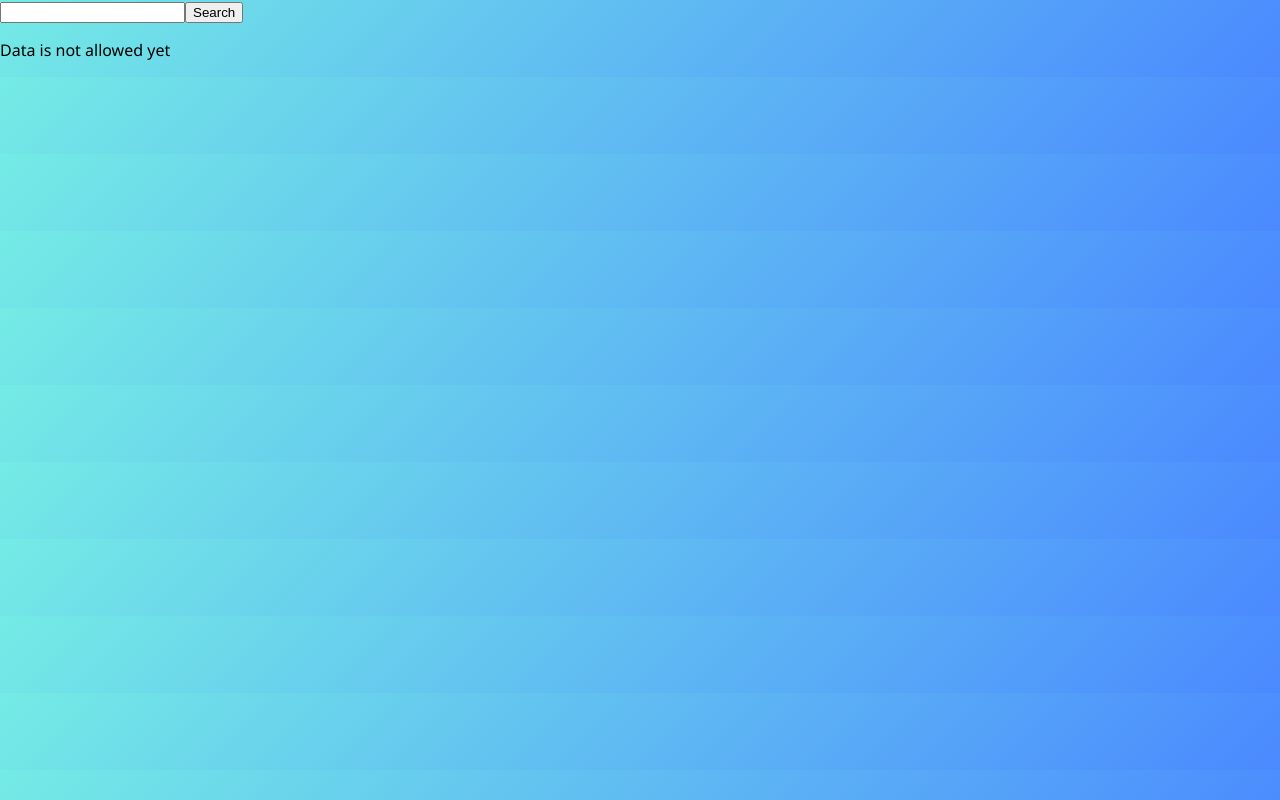
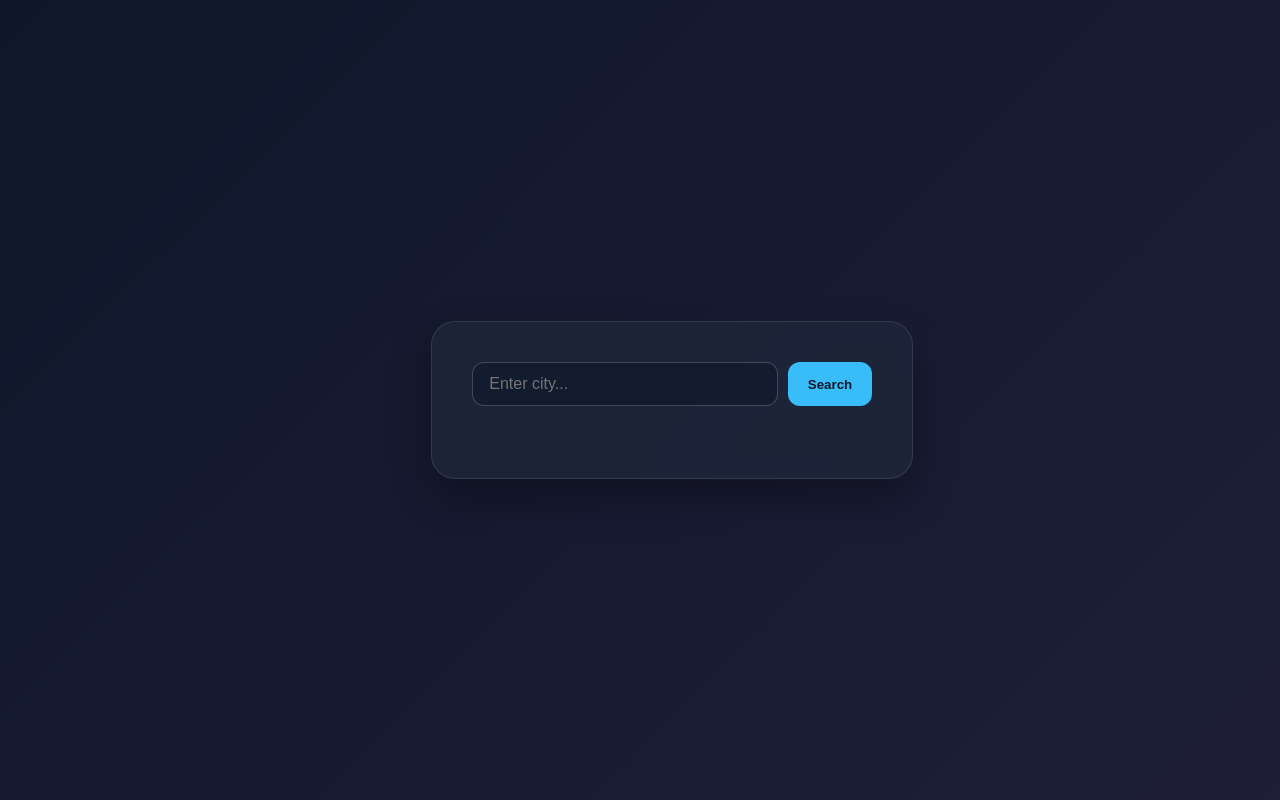
Before and after one commit to infiniteatomik-droid/weather-app, a React (Vite) app: page / in a window 1280 px wide. Built offline with nearby package versions, Linux system fonts and the light colour scheme.

Commit message:
trigger deploy

```diff
--- a/src/App.css
+++ b/src/App.css
@@ -1,184 +1,112 @@
-.counter {
-  font-size: 16px;
-  padding: 5px 10px;
-  border-radius: 5px;
-  color: var(--accent);
-  background: var(--accent-bg);
-  border: 2px solid transparent;
-  transition: border-color 0.3s;
-  margin-bottom: 24px;
-
-  &:hover {
-    border-color: var(--accent-border);
-  }
-  &:focus-visible {
-    outline: 2px solid var(--accent);
-    outline-offset: 2px;
-  }
+body {
+  margin: 0;
+  font-family: 'Inter', system-ui, -apple-system, sans-serif;
+  /* Красивый темно-синий градиент на весь экран */
+  background: linear-gradient(135deg, #0f172a 0%, #1e1e38 100%);
+  color: #f8fafc;
+  min-height: 100vh;
+  display: flex;
+  justify-content: center;
+  align-items: center;
 }
 
-.hero {
-  position: relative;
-
-  .base,
-  .framework,
-  .vite {
-    inset-inline: 0;
-    margin: 0 auto;
+.weather-container {
+  background: rgba(30, 41, 59, 0.7);
+  backdrop-filter: blur(12px);
+  -webkit-backdrop-filter: blur(12px);
+  border: 1px solid rgba(255, 255, 255, 0.1);
+  padding: 2.5rem;
+  border-radius: 24px;
+  width: 100%;
+  max-width: 400px;
+  box-shadow: 0 20px 40px rgba(0, 0, 0, 0.3);
+  text-align: center;
 }
 
-  .base {
-    width: 170px;
-    position: relative;
-    z-index: 0;
+.search-box {
+  display: flex;
+  gap: 10px;
+  margin-bottom: 2rem;
 }
 
-  .framework,
-  .vite {
-    position: absolute;
+.search-input {
+  flex: 1;
+  background: rgba(15, 23, 42, 0.6);
+  border: 1px solid rgba(255, 255, 255, 0.2);
+  padding: 12px 16px;
+  border-radius: 12px;
+  color: #fff;
+  font-size: 1rem;
+  outline: none;
+  transition: all 0.3s ease;
 }
 
-  .framework {
-    z-index: 1;
-    top: 34px;
-    height: 28px;
-    transform: perspective(2000px) rotateZ(300deg) rotateX(44deg) rotateY(39deg)
-      scale(1.4);
+.search-input:focus {
+  border-color: #38bdf8;
+  box-shadow: 0 0 0 2px rgba(56, 189, 248, 0.2);
 }
 
-  .vite {
-    z-index: 0;
-    top: 107px;
-    height: 26px;
-    width: auto;
-    transform: perspective(2000px) rotateZ(300deg) rotateX(40deg) rotateY(39deg)
-      scale(0.8);
-  }
+.search-button {
+  background: #38bdf8;
+  color: #0f172a;
+  border: none;
+  padding: 12px 20px;
+  border-radius: 12px;
+  font-weight: 600;
+  cursor: pointer;
+  transition: background 0.2s ease;
 }
 
-#center {
-  display: flex;
-  flex-direction: column;
-  gap: 25px;
-  place-content: center;
-  place-items: center;
-  flex-grow: 1;
-
-  @media (max-width: 1024px) {
-    padding: 32px 20px 24px;
-    gap: 18px;
-  }
+.search-button:hover {
+  background: #7dd3fc;
 }
 
-#next-steps {
-  display: flex;
-  border-top: 1px solid var(--border);
-  text-align: left;
-
-  & > div {
-    flex: 1 1 0;
-    padding: 32px;
-    @media (max-width: 1024px) {
-      padding: 24px 20px;
-    }
+.city-name {
+  font-size: 1.8rem;
+  font-weight: 700;
+  margin: 0 0 0.5rem 0;
 }
 
-  .icon {
-    margin-bottom: 16px;
-    width: 22px;
-    height: 22px;
+.temperature {
+  font-size: 4rem;
+  font-weight: 800;
+  margin: 1rem 0;
+  color: #38bdf8;
+  display: flex;
+  justify-content: center;
+  align-items: flex-start;
 }
 
-  @media (max-width: 1024px) {
-    flex-direction: column;
-    text-align: center;
-  }
+.temperature::after {
+  content: '°';
+  font-size: 2rem;
+  margin-top: 0.5rem;
 }
 
-#docs {
-  border-right: 1px solid var(--border);
-
-  @media (max-width: 1024px) {
-    border-right: none;
-    border-bottom: 1px solid var(--border);
-  }
+.details-grid {
+  display: grid;
+  grid-template-columns: 1fr 1fr;
+  gap: 15px;
+  margin-top: 2rem;
 }
 
-#next-steps ul {
-  list-style: none;
-  padding: 0;
-  display: flex;
-  gap: 8px;
-  margin: 32px 0 0;
-
-  .logo {
-    height: 18px;
+.detail-item {
+  background: rgba(15, 23, 42, 0.4);
+  padding: 15px;
+  border-radius: 16px;
+  border: 1px solid rgba(255, 255, 255, 0.05);
 }
 
-  a {
-    color: var(--text-h);
-    font-size: 16px;
-    border-radius: 6px;
-    background: var(--social-bg);
-    display: flex;
-    padding: 6px 12px;
-    align-items: center;
-    gap: 8px;
-    text-decoration: none;
-    transition: box-shadow 0.3s;
-
-    &:hover {
-      box-shadow: var(--shadow);
-    }
-    .button-icon {
-      height: 18px;
-      width: 18px;
-    }
+.detail-label {
+  font-size: 0.85rem;
+  color: #94a3b8;
+  text-transform: uppercase;
+  letter-spacing: 0.05em;
+  margin-bottom: 5px;
 }
 
-  @media (max-width: 1024px) {
-    margin-top: 20px;
-    flex-wrap: wrap;
-    justify-content: center;
-
-    li {
-      flex: 1 1 calc(50% - 8px);
+.detail-value {
+  font-size: 1.1rem;
+  font-weight: 600;
+  color: #f1f5f9;
 }
-
-    a {
-      width: 100%;
-      justify-content: center;
-      box-sizing: border-box;
-    }
-  }
-}
-
-#spacer {
-  height: 88px;
-  border-top: 1px solid var(--border);
-  @media (max-width: 1024px) {
-    height: 48px;
-  }
-}
-
-.ticks {
-  position: relative;
-  width: 100%;
-
-  &::before,
-  &::after {
-    content: '';
-    position: absolute;
-    top: -4.5px;
-    border: 5px solid transparent;
-  }
-
-  &::before {
-    left: 0;
-    border-left-color: var(--border);
-  }
-  &::after {
-    right: 0;
-    border-right-color: var(--border);
-  }
-}
--- a/src/App.tsx
+++ b/src/App.tsx
@@ -1,40 +1,97 @@
 import React, { useState } from "react";
-
+import {getWeatherCondition} from '../utils/weatherCodes';
+import './App.css';
 interface WeatherData {
   nameCity: string;
   temperature: number;
   airHumidity: number;
-  weather: string;
+  weather: number;
 }
 
 export default function App() {
   const [weather, setWeather] = useState<WeatherData | null>(null);
-const [searchCity, setSearchCity] = useState('');
+  const [searchCity, setSearchCity] = useState('');
+  const [loading, setLoading] = useState(false);
 
-function handleSearchChange(e: React.ChangeEvent<HTMLInputElement>) {
-  setSearchCity(e.target.value);
-};
-const fetchWeather = async() => {
-  try {
-  const res = await fetch('');
-  const data = await res.json() as WeatherData;
-  setWeather(data);
-  } catch(err) {
-    console.error("Opps, whats went wrong:", err);
+  function handleSearchChange(e: React.ChangeEvent<HTMLInputElement>) {
+    setSearchCity(e.target.value);
   }
+
+  const fetchWeather = async () => {
+    if (!searchCity.trim()) return;
+
+    setLoading(true);
+    try {
+      const geoRes = await fetch(
+        `https://geocoding-api.open-meteo.com/v1/search?name=${encodeURIComponent(searchCity)}&count=1&language=en`
+      );
+      const geoData = await geoRes.json();
+
+      if (!geoData.results || geoData.results.length === 0) {
+        alert("Город не найден!");
+        setLoading(false);
+        return;
+      }
+
+      const { latitude, longitude, name } = geoData.results[0];
+
+      const weatherRes = await fetch(
+        `https://api.open-meteo.com/v1/forecast?latitude=${latitude}&longitude=${longitude}&current=temperature_2m,relative_humidity_2m,weather_code`
+      );
+      const weatherData = await weatherRes.json();
+
+      const formattedData: WeatherData = {
+        nameCity: name,
+        temperature: Math.round(weatherData.current.temperature_2m),
+        airHumidity: weatherData.current.relative_humidity_2m,
+        weather: weatherData.current.weather_code,
+      };
+
+      setWeather(formattedData);
+    } catch (err) {
+      console.error("Opps, whats went wrong:", err);
+    } finally {
+      setLoading(false);
+    }
+  };
+      return (
+    <div className="weather-container">
+      <div className="search-box">
+        <input
+          type="text"
+          placeholder="Enter city..."
+          className="search-input"
+          value={searchCity}
+          onChange={handleSearchChange}
+        />
+        <button className="search-button" onClick={fetchWeather}>
+          Search
+        </button>
+      </div>
+
+      {loading && <div>Loading...</div>}
+
+      {weather && (
+        <div className="weather-info">
+          <h2 className="city-name">{weather.nameCity}</h2>
+
+          <div className="temperature">
+            {weather.temperature}
+          </div>
+
+          <div className="details-grid">
+            <div className="detail-item">
+              <div className="detail-label"></div>
+              <div className="detail-value">{weather.airHumidity}%</div>
+            </div>
+
+            <div className="detail-item">
+              <div className="detail-label">Condition</div>
+              <div className="detail-value">{getWeatherCondition(weather.weather)}</div>
+            </div>
+          </div>
+        </div>
+      )}
+    </div>
+  );
 }
-  return(
-    <div>
-      <input
-      onChange={handleSearchChange}
-      value={searchCity}
-      />
-      <button
-      onClick={fetchWeather}
-      >Search
-      </button>
-      {weather ? <div>City: {weather.nameCity}, Temperature: {weather.temperature}</div> :
-      <p>Data is not allowed yet</p>}
-    </div>
-  )
-}
--- /dev/null
+++ b/utils/weatherCodes.ts
@@ -0,0 +1,29 @@
+export const getWeatherCondition = (code: number): string => {
+  const codes: Record<number, string> = {
+    0: "Clear Sky",
+    1: "Mainly Clear",
+    2: "Partly Cloudy",
+    3: "Overcast",
+    45: "Fog",
+    48: "Depositing Rime Fog",
+    51: "Light Drizzle",
+    53: "Moderate Drizzle",
+    55: "Dense Drizzle",
+    61: "Slight Rain",
+    63: "Moderate Rain",
+    65: "Heavy Rain",
+    71: "Slight Snow Fall",
+    73: "Moderate Snow Fall",
+    75: "Heavy Snow Fall",
+    77: "Snow Grain",
+    80: "Slight Rain Showers",
+    81: "Moderate Rain Showers",
+    82: "Violent Rain Showers",
+    85: "Slight Snow Showers",
+    86: "Heavy Snow Showers",
+    95: "Thunderstorm",
+    96: "Thunderstorm with Slight Hail",
+    99: "Thunderstorm with Heavy Hail",
+  };
+  return codes[code] || `Код ${code}`;
+};
```
Lines whose indentation alone changed are shown as unchanged.
